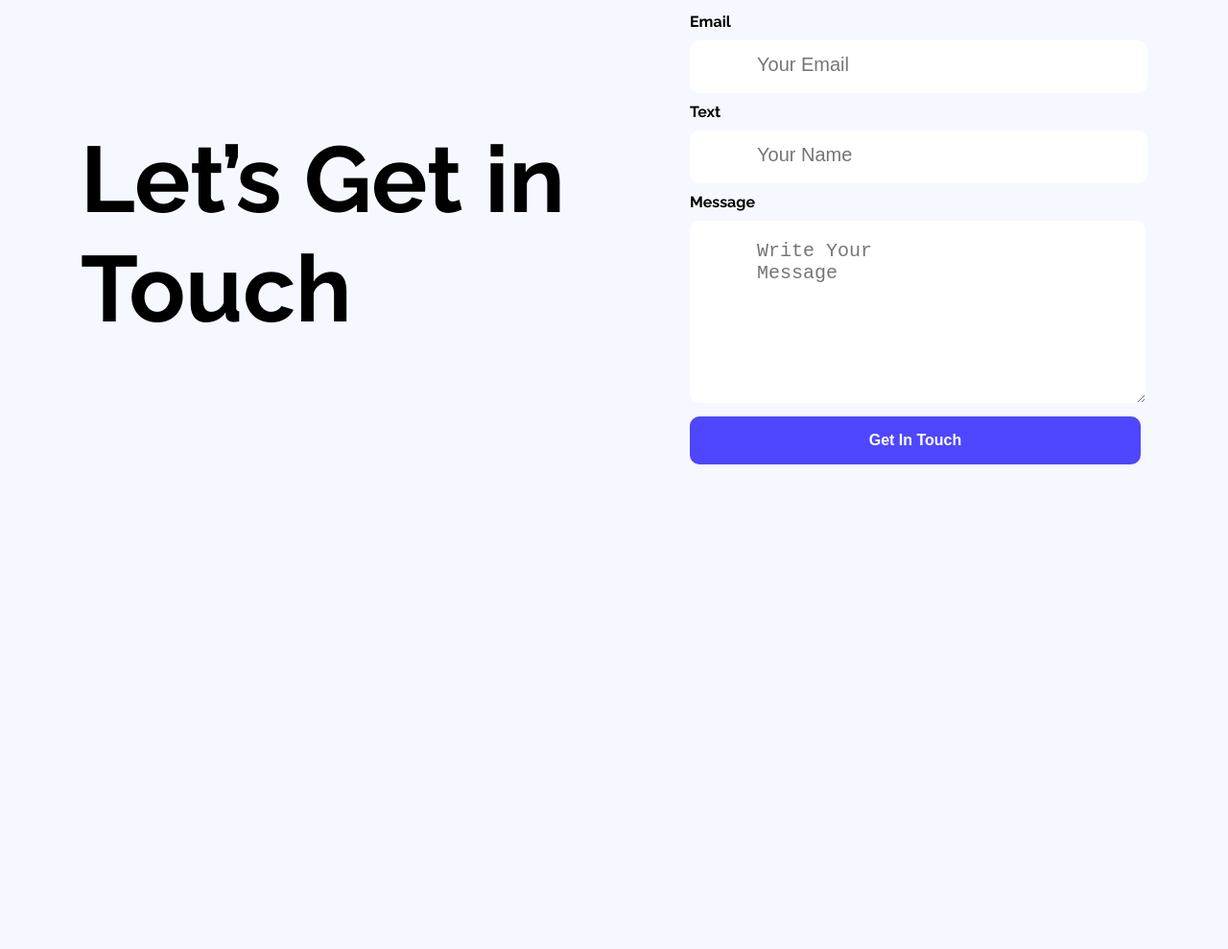
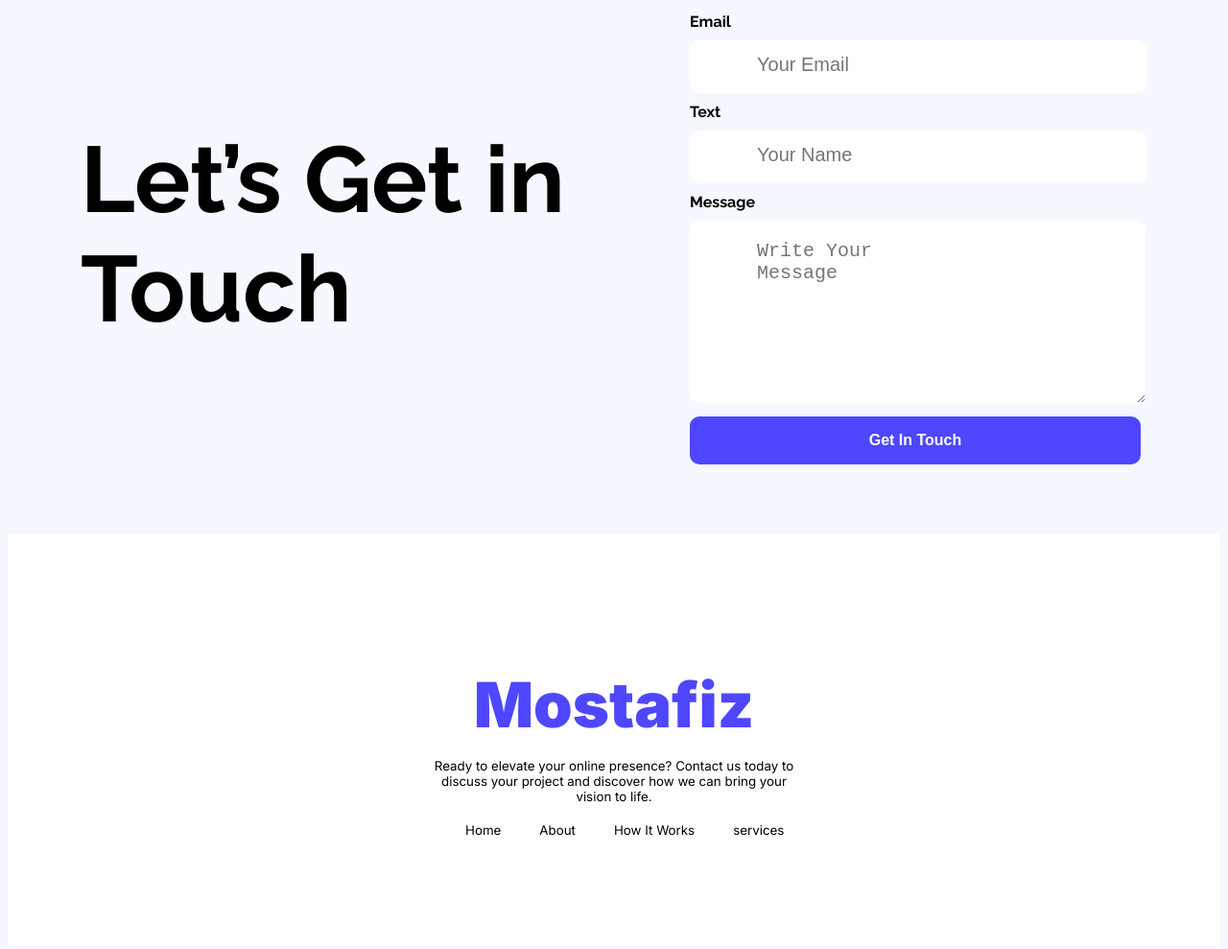
Before and after one commit to MostafizurRahman2488/landing-launchpad, a plain HTML site: page index.html in a window 1280 px wide. Shown: the part 3115-4104 px from the top of the page at 96% size. Before the commit the page ends 3679 px from the top, so only its background shows below. Drawn offline with Linux system fonts and the light colour scheme.

Commit message:
add footer

```diff
--- a/index.html
+++ b/index.html
@@ -172,6 +172,19 @@
             </div>
         </section>
     </main>
+    <footer>
+        <div class="footer-div inter-font">
+            <h1 class="footer-title logo">Mostafiz</h1>
+            <p class="footer-description"><small>Ready to elevate your online presence? Contact us today to discuss
+                    your project and discover how we can bring your vision to life.</small></p>
+            <ul>
+                <li><a href=""><small>Home</small></a></li>
+                <li><a href=""><small>About</small></a></li>
+                <li><a href=""><small>How It Works</small></a></li>
+                <li><a href=""><small>services</small></a></li>
+            </ul>
+        </div>
+    </footer>
 </body>
 
 </html>
--- a/styles.css
+++ b/styles.css
@@ -273,3 +273,56 @@ textarea::placeholder {
 body {
     background-color: #f5f8ff;
 }
+
+/* footer styles */
+footer ul li {
+    list-style: none;
+}
+
+ul li a {
+    text-decoration: none;
+    color: inherit;
+}
+
+footer ul {
+    display: flex;
+    gap: 40px;
+
+}
+
+.footer-div {
+    width: 390px;
+}
+
+.footer-title,
+.footer-description,
+footer ul li {
+    display: flex;
+    justify-content: center;
+    text-align: center;
+}
+
+footer {
+    display: flex;
+    justify-content: center;
+    height: 430px;
+    width: 100%;
+    background-color: #ffffff;
+    align-items: center;
+}
+
+.footer-title {
+    margin-bottom: 0;
+}
+
+/* Button and submit hover */
+button:hover,
+input[type="submit"]:hover {
+    cursor: pointer;
+    background-color: red;
+}
+
+a:hover {
+    cursor: pointer;
+    color: red;
+}
```
